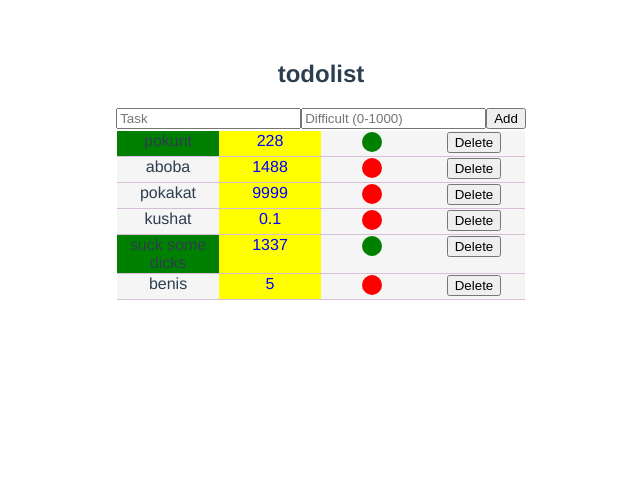
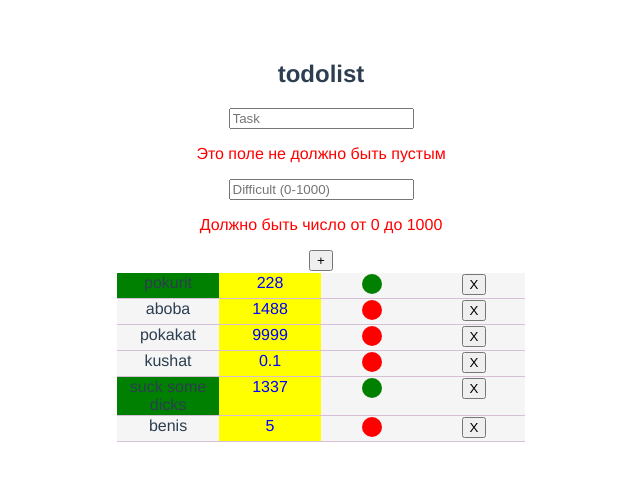
Before and after one commit to SnakerAVA/todo-list_vue, a Vue app: page / in a window 1280 px wide. Shown: the top 480 px of the page, without its empty margins (319-959 px from the left). Built offline with nearby package versions, Linux system fonts and the light colour scheme.

Commit message:
add one watch and uodate submits

```diff
--- a/src/components/TodoList/TodoListForm.vue
+++ b/src/components/TodoList/TodoListForm.vue
@@ -1,9 +1,11 @@
 <template>
-<div class="form">
+<form @submit.prevent="addItem">
     <input v-model='addedTask.task' placeholder="Task">
+    <p class="error">Это поле не должно быть пустым</p>
     <input v-model='addedTask.difficult' placeholder="Difficult (0-1000)">
-    <button @click="addItem()">Add</button>
-</div>
+    <p class="error">Должно быть число от 0 до 1000</p>
+    <button>+</button>
+</form>
 </template>
 
 <script>
@@ -13,22 +15,42 @@ export default {
         return {
             addedTask: {
                 task: "",
-                difficult: ""
+                difficult: "",
+                isTaskOk: true,
+                isDifficultOk: true,
             }
         }
     },
     methods: {
         addItem() {
-            this.$emit("createNewTodo", this.addedTask);
-            this.addedTask.task = "";
-            this.addedTask.difficult = "";
+            /*
+            в вотчи
+            if (!this.addedTask.task || !this.addedTask.difficult) {
+                alert("Fields is empty!")
+            */
+            if (this.isTaskOk && this.isDifficultOk) {
+                this.$emit("createNewTodo", this.addedTask);
+                this.addedTask.task = "";
+                this.addedTask.difficult = "";
+            }
         }
+    },
+    watch: {
+        ["addedTask.difficult"](newValue) {
+            console.log(newValue);
+            if (isNaN(newValue)) {
+                return alert("Должно быть число");
+            } else if (newValue < 0 || newValue > 1000) {
+                return alert("Должно быть число от 0 до 1000");
+            }
+        }
+        // Watch на таск
     }
-// Нужен Watch, должен вывести ошибку (должно быть число от 0 до 1000),
-    // (делать с помощью флагов)
 }
 </script>
 
 <style>
-
+p.error {
+    color: red;
+}
 </style>
--- a/src/components/TodoList/TodoListItem.vue
+++ b/src/components/TodoList/TodoListItem.vue
@@ -3,7 +3,7 @@
       <td :class="taskClass">{{todo.task}}</td>
       <td :style="difficultStyle">{{todo.difficult}}</td>
       <td><button class="check" :class="{'done-task':todo.isDone}" @click="doneUndone(todo.id)"></button></td>
-      <td><button @click="deleteItem(todo.id)">Delete</button></td>
+      <td><button @click="deleteItem(todo.id)">X</button></td>
   </tr>
 </template>
 
```
